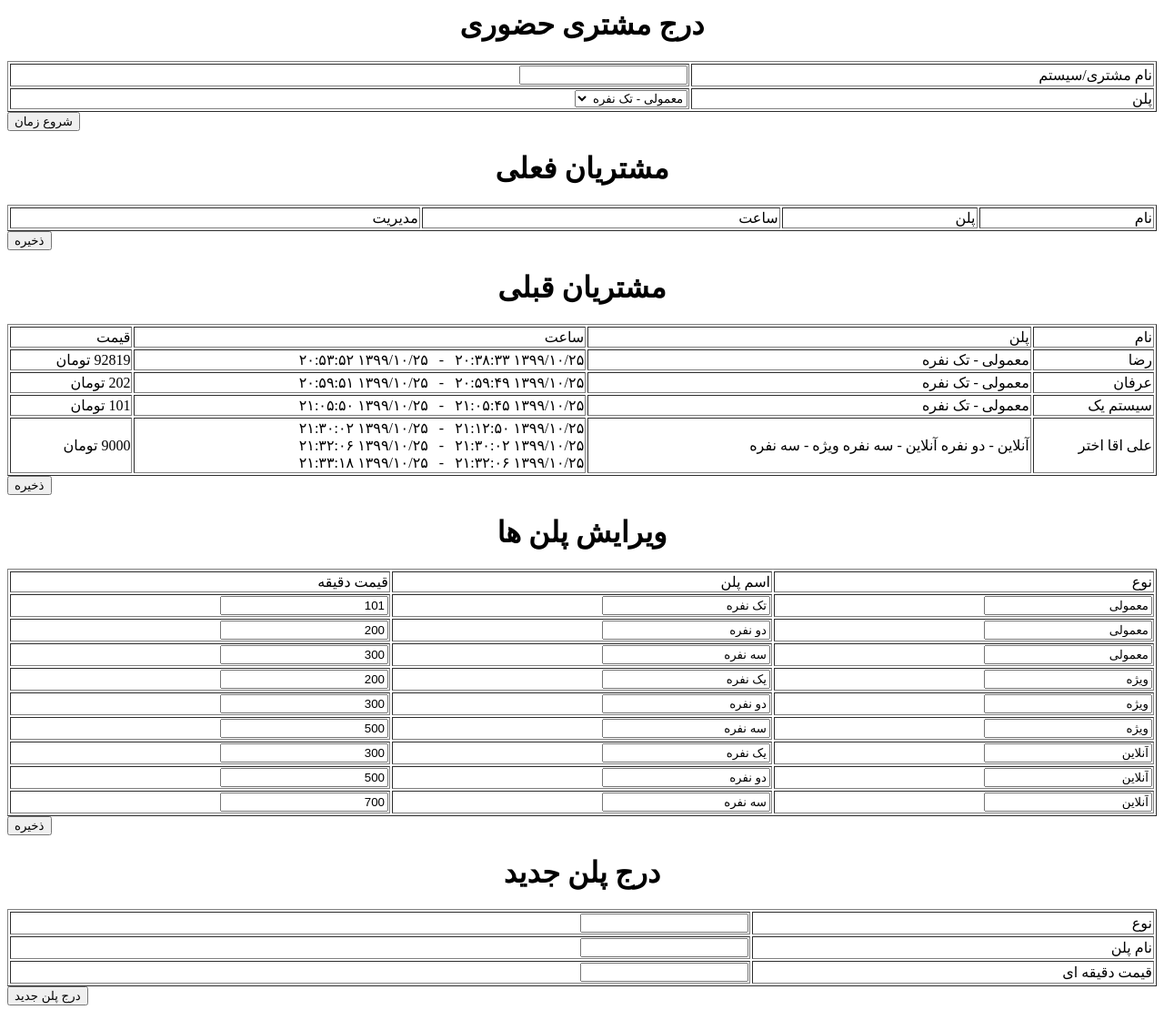
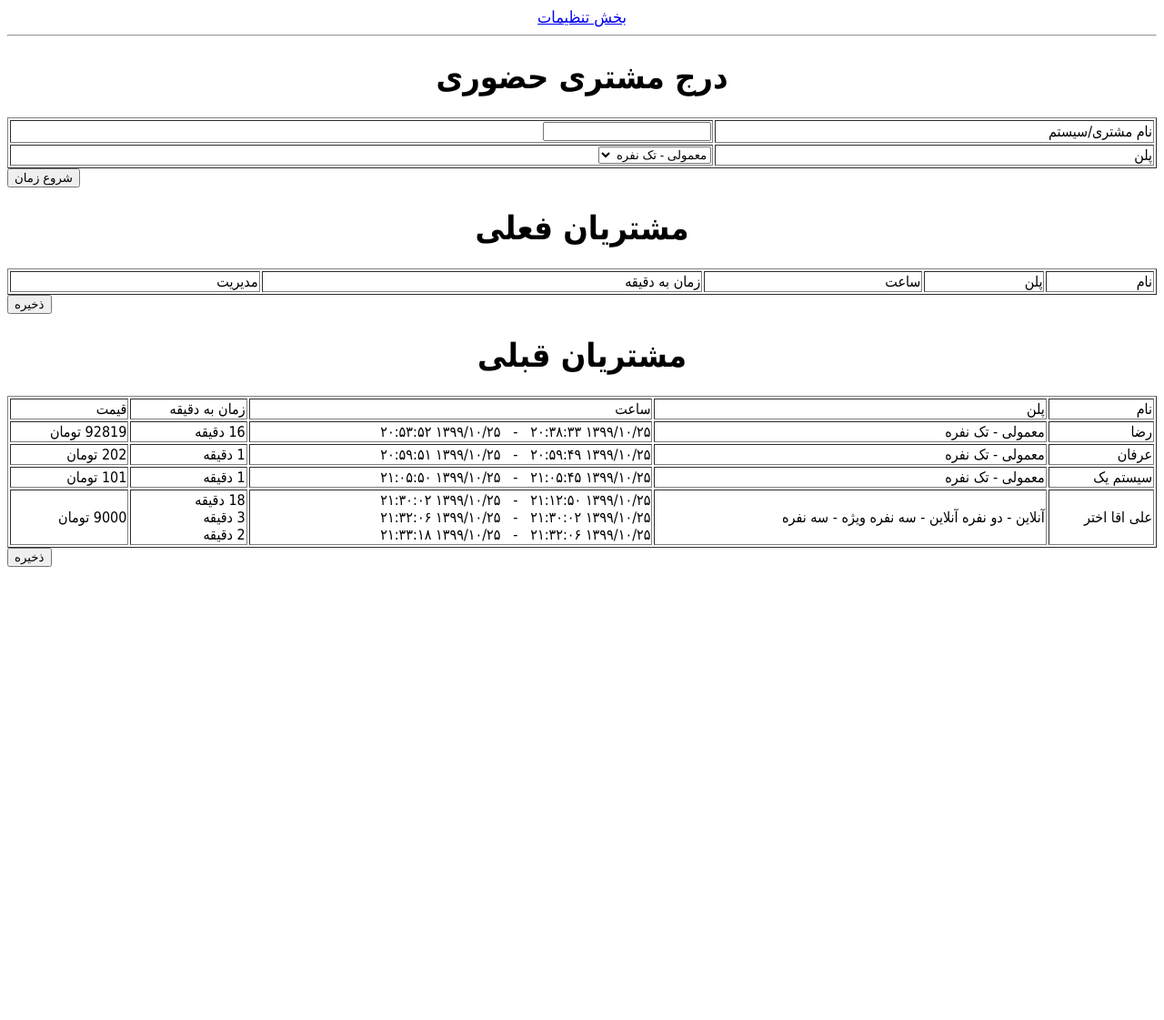
Before and after one commit to BaseMax/GameNetSystemPHP, a PHP site: page / in a window 1280 px wide. Shown: the whole page at 91% size. After the commit the page ends 623 px from the top, so only its background shows below. Run offline with PHP 8.4, Linux system fonts and the light colour scheme; data comes from the database, SQL or seed files in the repository.

Commit message:
add style, meta, title to index.php and remove setting sections

```diff
--- a/index.php
+++ b/index.php
@@ -52,6 +52,13 @@ $oldPlays = $db->selects("plays", ["pending"=>0]);
 ?>
 <title>سیستم گیم نت</title>
 <meta charset="utf-8">
+<link rel="stylesheet" type="text/css" href="style.css">
+
+<center>
+<a target="_blank" href="setting.php">بخش تنظیمات</a>
+</center>
+
+<hr>
 
 <center>
 	<h1>درج مشتری  حضوری</h1>
@@ -91,6 +98,7 @@ $oldPlays = $db->selects("plays", ["pending"=>0]);
 			<td>نام</td>
 			<td>پلن</td>
 			<td>ساعت</td>
+			<td>زمان به دقیقه</td>
 			<td>مدیریت</td>
 		</tr>
 		<?php foreach($activePlays as $play) { ?>
@@ -121,11 +129,31 @@ $oldPlays = $db->selects("plays", ["pending"=>0]);
 				<?php } ?>
 			</td>
 			<td>
+				<?php foreach($orders as $order) { ?>
+					<?php
+					$noYet = false;
+					if($order["endTime"] == "" || $order["endTime"] == null) {
+						$order["endTime"] = jmktime();
+						$noYet = true;
+					}
+					$timeDiff = $order["endTime"] - $order["startTime"];
+					$timeMin = ceil($timeDiff / 60);
+					print $timeMin;
+					print ' دقیقه';
+					if($noYet === true) {
+						print " (تا کنون)";
+					}
+					// $order["endTime"] - $order["startTime"];
+					?>
+					<br>
+				<?php } ?>
+			</td>
+			<td>
 				<!-- <a href="?type=endPlan&id=<?= $play["id"] ?>">تمام کردن بازی</a> -->
-				<a href="endPlay.php?id=<?= $play["id"] ?>">تمام کردن بازی</a>
+				<a class="button" href="endPlay.php?id=<?= $play["id"] ?>">تمام کردن بازی</a>
 				&nbsp;&nbsp;
 				<!-- <a href="?type=changePlan&id=<?= $plan["id"]?>">تغییر پلن</a> -->
-				<a href="changePlayPlan.php?id=<?= $play["id"]?>">تغییر پلن</a>
+				<a class="button" href="changePlayPlan.php?id=<?= $play["id"]?>">تغییر پلن</a>
 			</td>
 		</tr>
 		<?php } ?>
@@ -144,6 +172,7 @@ $oldPlays = $db->selects("plays", ["pending"=>0]);
 			<td>نام</td>
 			<td>پلن</td>
 			<td>ساعت</td>
+			<td>زمان به دقیقه</td>
 			<td>قیمت</td>
 		</tr>
 		<?php foreach($oldPlays as $play) { ?>
@@ -173,6 +202,17 @@ $oldPlays = $db->selects("plays", ["pending"=>0]);
 				<?php } ?>
 			</td>
 			<td>
+				<?php foreach($orders as $order) { ?>
+					<?php
+					$timeDiff = $order["endTime"] - $order["startTime"];
+					$timeMin = ceil($timeDiff / 60);
+					print $timeMin;
+					// $order["endTime"] - $order["startTime"];
+					?> دقیقه
+					<br>
+				<?php } ?>
+			</td>
+			<td>
 				<?= $play["price"]?> تومان
 			</td>
 		</tr>
@@ -181,60 +221,3 @@ $oldPlays = $db->selects("plays", ["pending"=>0]);
 	<input type="hidden" name="type" value="plan">
 	<button name="submit">ذخیره</button>
 </form>
-
-<center>
-	<h1>ویرایش پلن ها</h1>
-</center>
-<form action="" method="POST">
-	<table width="100%" dir="rtl" border="1">
-		<tr>
-			<td>نوع</td>
-			<td>اسم پلن</td>
-			<td>قیمت دقیقه</td>
-		</tr>
-		<?php foreach($plans as $plan) { ?>
-		<tr>
-			<td>
-				<input type="hidden" name="id[]" value="<?= $plan["id"]?>">
-				<input type="text" name="family[]" value="<?= $plan["family"]?>">
-			</td>
-			<td>
-				<input type="text" name="name[]" value="<?= $plan["name"]?>">
-			</td>
-			<td>
-				<input type="number" name="price[]" value="<?= $plan["price"]?>">
-			</td>
-		</tr>
-		<?php } ?>
-	</table>
-	<input type="hidden" name="type" value="plan">
-	<button name="submit">ذخیره</button>
-</form>
-
-<center>
-	<h1>درج پلن جدید</h1>
-</center>
-<form>
-	<table width="100%" dir="rtl" border="1">
-		<tr>
-			<td>نوع</td>
-			<td>
-				<input type="text" name="family">
-			</td>
-		</tr>
-		<tr>
-			<td>نام پلن</td>
-			<td>
-				<input type="text" name="name">
-			</td>
-		</tr>
-		<tr>
-			<td>قیمت دقیقه ای</td>
-			<td>
-				<input type="number" name="price">
-			</td>
-		</tr>
-	</table>
-	<input type="hidden" name="type" value="newPlan">
-	<button name="submit">درج پلن جدید</button>
-</form>
```
